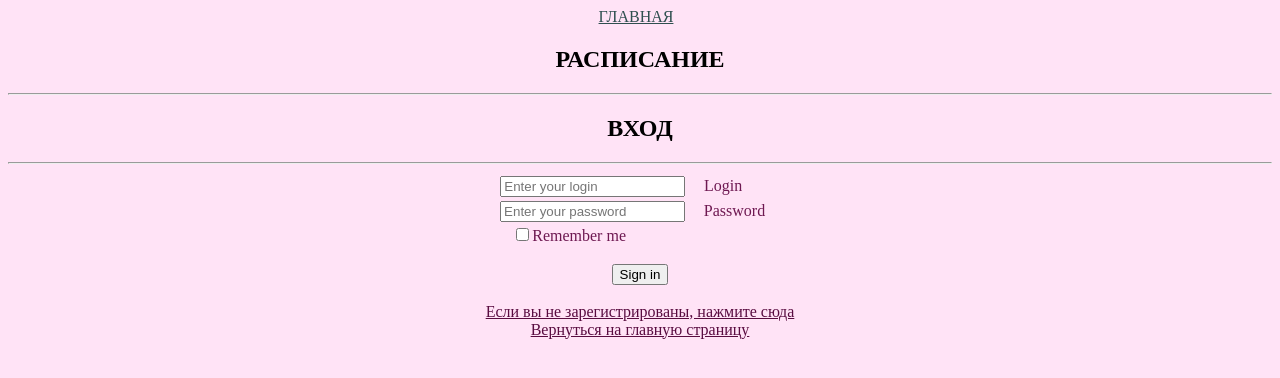
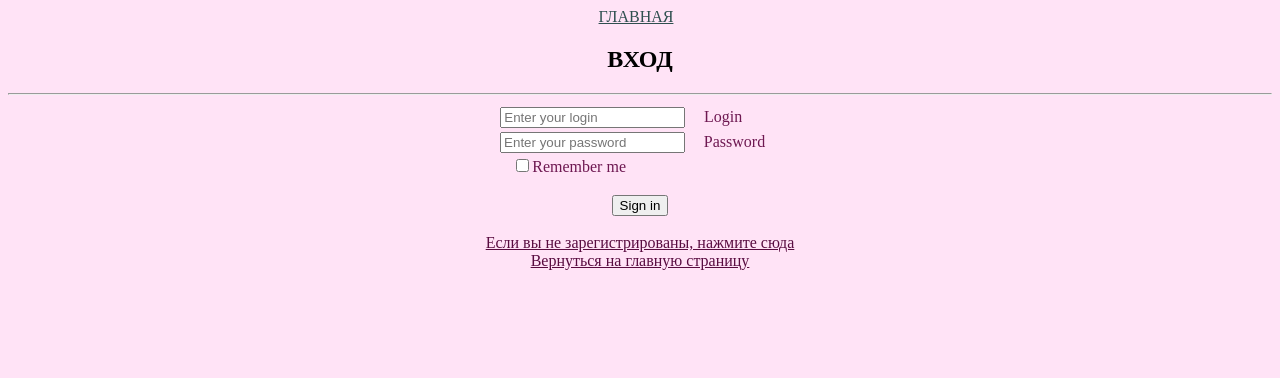
Before and after one commit to skukota/BeautySsalon, a Flask app: page /login in a window 1280 px wide. Shown: the top 378 px of the page. Run offline with Flask 2, Linux system fonts and the light colour scheme; some libraries are stand-ins or nearby versions.

Commit message:
Proba pera

```diff
--- a/app/templates/login.html
+++ b/app/templates/login.html
@@ -13,9 +13,6 @@
         <div>
             <a style="text-transform:uppercase" href="{{ url_for('home') }}">Главная</a> &nbsp
         </div>
-
-        <h2 style="text-transform:uppercase; color: #000000">Расписание</h2>
-        <hr>
 
         <h2 style="text-transform:uppercase; color: #000000">Вход</h2>
         <hr>
```
